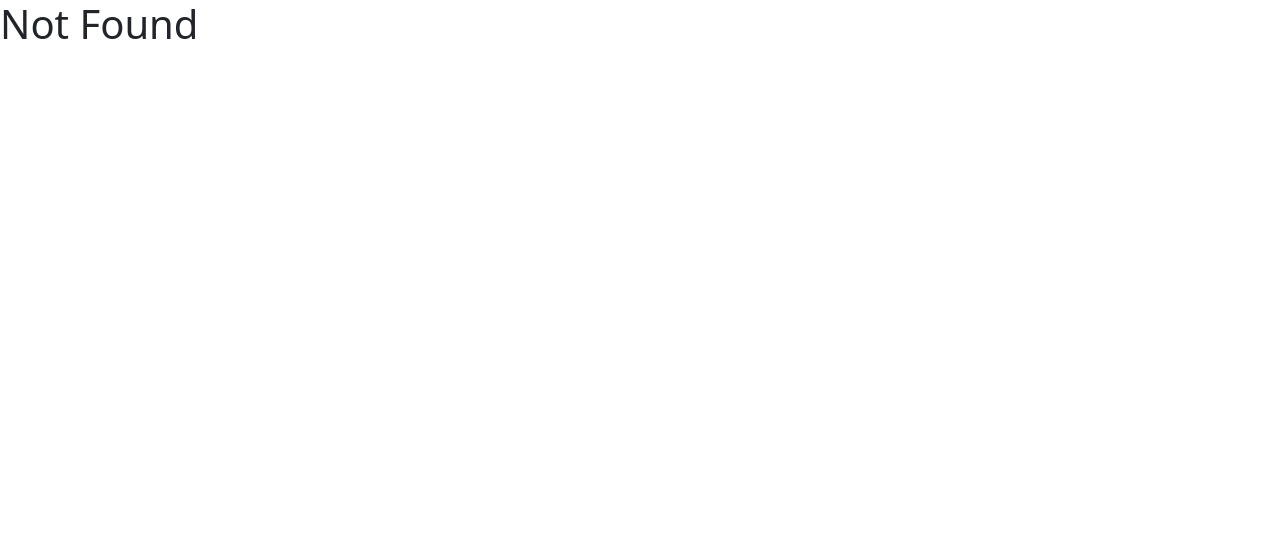
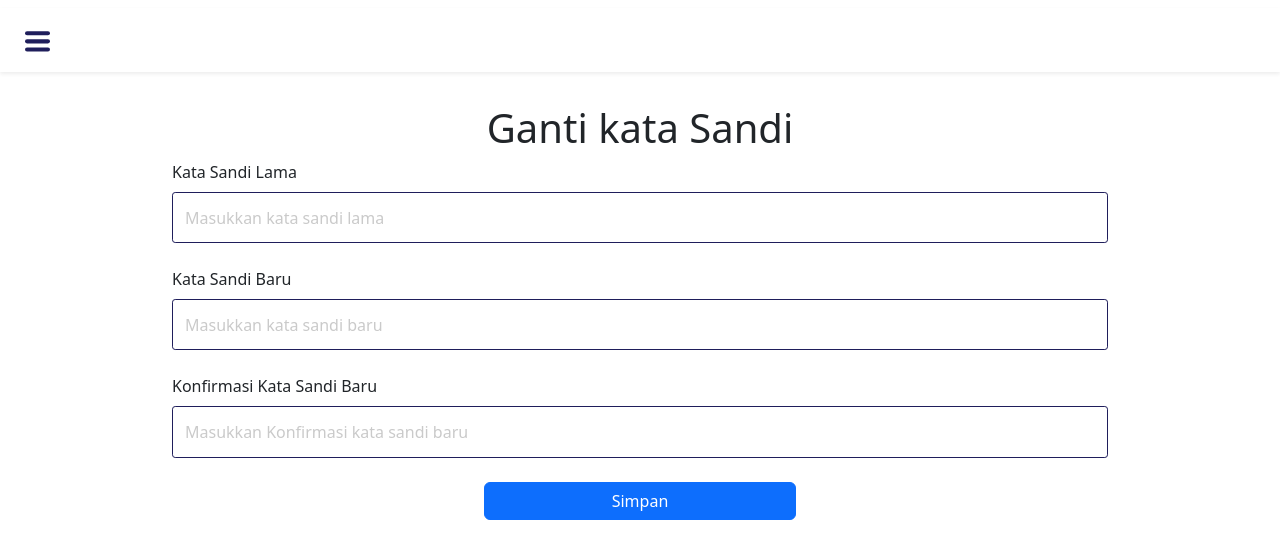
Before and after one commit to laoderidho/skripsi_frontend, a React (Create React App) app in the folder cusr-unai/: page /admin/ganti-sandi in a window 1280 px wide. Shown: the top 558 px of the page. Built offline with nearby package versions, Linux system fonts and the light colour scheme; sample sign-in values are in the browser's storage.

Commit message:
add icon and change password feature

```diff
--- a/cusr-unai/public/index.html
+++ b/cusr-unai/public/index.html
@@ -10,19 +10,10 @@
       content="Web site created using create-react-app"
     />
     <link rel="apple-touch-icon" href="%PUBLIC_URL%/logo192.png" />
-    <!--
-      manifest.json provides metadata used when your web app is installed on a
-      user's mobile device or desktop. See https://developers.google.com/web/fundamentals/web-app-manifest/
-    -->
-    <!--
-      Notice the use of %PUBLIC_URL% in the tags above.
-      It will be replaced with the URL of the `public` folder during the build.
-      Only files inside the `public` folder can be referenced from the HTML.
-
-      Unlike "/favicon.ico" or "favicon.ico", "%PUBLIC_URL%/favicon.ico" will
-      work correctly both with client-side routing and a non-root public URL.
-      Learn how to configure a non-root public URL by running `npm run build`.
-    -->
+    <meta name="viewport" content="width=device-width, initial-scale=1">
+    <link rel="stylesheet" href="https://cdnjs.cloudflare.com/ajax/libs/font-awesome/6.4.0/css/all.min.css"
+      integrity="sha512-iecdLmaskl7CVkqkXNQ/ZH/XLlvWZOJyj7Yy7tcenmpD1ypASozpmT/E0iPtmFIB46ZmdtAc9eNBvH0H/ZpiBw=="
+      crossorigin="anonymous" referrerpolicy="no-referrer" />
     <title>Asuhan Keperawatan UNAI</title>
 
   </head>
--- a/cusr-unai/src/Pages/Admin/data-pasien/DaftarPasien.jsx
+++ b/cusr-unai/src/Pages/Admin/data-pasien/DaftarPasien.jsx
@@ -8,20 +8,7 @@ export default function DaftarPasien() {
         {/* Title */}
         <div className="d-flex justify-content-between">
             <div>
-            <svg
-                xmlns="http://www.w3.org/2000/svg"
-                fill="none"
-                viewBox="0 0 24 24"
-                stroke-width="1.5"
-                stroke="currentColor"
-                class="backbutton"
-            >
-                <path
-                stroke-linecap="round"
-                stroke-linejoin="round"
-                d="M10.5 19.5L3 12m0 0l7.5-7.5M3 12h18"
-                />
-            </svg>
+          si
             </div>
 
             <div>
--- a/cusr-unai/src/Pages/Perawat/PerawatDashboard.jsx
+++ b/cusr-unai/src/Pages/Perawat/PerawatDashboard.jsx
@@ -35,10 +35,8 @@ export default function PerawatDashboard() {
     }
 
   return (
-    <>
-        <Sidebar>
+    <Sidebar>
 
-        </Sidebar>
-    </>
+    </Sidebar>
   )
 }
--- /dev/null
+++ b/cusr-unai/src/Pages/menu/GantiSandi.jsx
@@ -0,0 +1,90 @@
+import React,{useEffect, useState} from 'react'
+import Sidebar from '../../components/menu/Sidebar'
+import {Form, Button} from 'react-bootstrap'
+import axios from '../../axios'
+import AuthorizationRoute from '../../AuthorizationRoute'
+import { useNavigate } from 'react-router-dom'
+
+const GantiSandi = () => {
+
+  const [oldPassword, setOldPassword] = useState('')
+  const [newPassword, setNewPassword] = useState('')
+  const [confirmPassword, setConfirmPassword] = useState('')
+  const [message, setMessage] = useState('')
+  const navigate = useNavigate()
+
+
+  const submitChangePassword = async (e) =>{
+    e.preventDefault()
+    try {
+      const res = await axios.post(
+        "/update-password",
+        {
+          currentpassword: oldPassword,
+          password: newPassword,
+          confirmpassword: confirmPassword,
+        },
+        {
+          headers: {
+            Authorization: `Bearer ${localStorage.getItem("token")}`,
+          },
+        }
+      );
+      setMessage(res.data.message)
+      navigate('/login')
+    } catch (error) {
+        AuthorizationRoute(error.response.status)
+    }
+  }
+
+  useEffect(()=>{
+
+  }, [message])
+
+  return (
+    <Sidebar>
+      <h1 className="text-center">Ganti kata Sandi</h1>
+
+      <Form
+        onSubmit={submitChangePassword}
+        className="d-flex align-items-center flex-column"
+      >
+        <Form.Group className="w-75 mb-4">
+          <Form.Label>Kata Sandi Lama</Form.Label>
+          <Form.Control
+            type="password"
+            placeholder="Masukkan kata sandi lama"
+            value={oldPassword}
+            onChange={(e) => setOldPassword(e.target.value)}
+          />
+        </Form.Group>
+
+        <Form.Group className="w-75 mb-4">
+          <Form.Label>Kata Sandi Baru</Form.Label>
+          <Form.Control
+            type="password"
+            placeholder="Masukkan kata sandi baru"
+            value={newPassword}
+            onChange={(e) => setNewPassword(e.target.value)}
+          />
+        </Form.Group>
+
+        <Form.Group className="w-75 mb-4">
+          <Form.Label>Konfirmasi Kata Sandi Baru</Form.Label>
+          <Form.Control
+            type="password"
+            placeholder="Masukkan Konfirmasi kata sandi baru"
+            value={confirmPassword}
+            onChange={(e) => setConfirmPassword(e.target.value)}
+          />
+        </Form.Group>
+
+        <Button type="submit" className="btn btn-primary w-25">
+          Simpan
+        </Button>
+      </Form>
+    </Sidebar>
+  );
+}
+
+export default GantiSandi
--- a/cusr-unai/src/components/menu/Login.jsx
+++ b/cusr-unai/src/components/menu/Login.jsx
@@ -1,58 +1,68 @@
-import React, { useEffect, useState, useRef } from 'react'
-import {Form, Button} from 'react-bootstrap'
-import axios from '../../axios'
-import { useNavigate } from 'react-router-dom'
-
+import React, { useEffect, useState, useRef } from "react";
+import { Form, Button } from "react-bootstrap";
+import axios from "../../axios";
+import { useNavigate } from "react-router-dom";
 
 export default function Login() {
+  const [username, setUsername] = useState("");
+  const [password, setPassword] = useState("");
+  const navigate = useNavigate();
+  const ref = useRef(null);
 
-  const [username, setUsername] = useState('')
-  const [password, setPassword] = useState('')
-  const navigate = useNavigate()
-  const ref = useRef(null)
-
-  useEffect(()=>{
-    if(localStorage.getItem('token')){
-      return localStorage.removeItem('token')
+  useEffect(() => {
+    if (localStorage.getItem("token")) {
+      return localStorage.removeItem("token");
     }
-  },[])
+  }, []);
 
   const loginForm = async (e) => {
-    e.preventDefault()
+    e.preventDefault();
     try {
-          const res = await axios.post('/login', {
+      const res = await axios.post("/login", {
         email: username,
-              password: password
-          })
+        password: password,
+      });
       const role = res.data.role;
-          if (role === 'admin') {
+      if (role === "admin") {
         navigate("/admin/dashboard");
-          }else if(role === 'perawat'){
-            navigate('/perawat/dashboard')
+      } else if (role === "perawat") {
+        navigate("/perawat/dashboard");
       }
-          localStorage.setItem('token', res.data.access_token)
-      } catch (error) {
-
-      }
+      localStorage.setItem("token", res.data.access_token);
+    } catch (error) {}
   };
 
   return (
     <div className="blue-login d-flex justify-content-center align-items-center">
       <div className="card-login bg-white rounded">
         <div className="image-logo container pt-5 pb-3 d-flex justify-content-evenly">
-          <img src="./assets/img/logo.svg" alt="tes" className='w-40'/>
-          <strong className='pt-2'>Klinik Universitas Advent Indonesia</strong>
+          <img src="./assets/img/logo.svg" alt="tes" className="w-40" />
+          <strong className="pt-2">Klinik Universitas Advent Indonesia</strong>
         </div>
-      <Form className='container' onSubmit={loginForm}>
+        <Form className="container" onSubmit={loginForm}>
           <Form.Group>
             <Form.Label>Username</Form.Label>
-          <Form.Control type="text" placeholder="Enter username" value={username} onChange={(e)=> setUsername(e.target.value)}/>
+            <Form.Control
+              type="text"
+              placeholder="Enter username"
+              value={username}
+              onChange={(e) => setUsername(e.target.value)}
+            />
           </Form.Group>
-        <Form.Group className='pt-2'>
+          <Form.Group className="pt-2">
             <Form.Label>Password</Form.Label>
-          <Form.Control type="password" placeholder="Enter username" value={password} onChange={(e)=> setPassword(e.target.value)} />
+            <Form.Control
+              type="password"
+              placeholder="Enter username"
+              value={password}
+              onChange={(e) => setPassword(e.target.value)}
+            />
           </Form.Group>
-        <Button variant="primary" type="submit" className='w-100 mt-3 loginbutton'>
+          <Button
+            variant="primary"
+            type="submit"
+            className="w-100 mt-3 loginbutton"
+          >
             Login
           </Button>
         </Form>
--- /dev/null
+++ b/cusr-unai/src/components/menu/Logout.jsx
@@ -0,0 +1,32 @@
+import { useEffect } from 'react'
+import { useNavigate } from 'react-router-dom'
+import axios from '../../axios'
+import AuthorizationRoute from '../../AuthorizationRoute'
+
+
+const Logout = () => {
+
+    const navigate = useNavigate()
+    const token = localStorage.getItem('token')
+
+
+    useEffect(()=>{
+        return () => Logout()
+    }, [])
+
+    const Logout = async ()=>{
+        try {
+            await axios.get('/logout', {
+                headers: {
+                    Authorization: `Bearer ${token}`
+                }
+            })
+            localStorage.removeItem('token')
+            navigate('/login')
+        } catch (error) {
+            AuthorizationRoute(error.response.status)
+        }
+    }
+}
+
+export default Logout
--- a/cusr-unai/src/components/menu/Sidebar.jsx
+++ b/cusr-unai/src/components/menu/Sidebar.jsx
@@ -26,7 +26,9 @@ export default function Sidebar(props){
        }
    };
 
-   console.log(dataMenu);
+   const iconStyle = {
+    marginRight: "1rem",
+   }
 
     const getClick = () => {
         setSidebar(!sidebar);
@@ -36,10 +38,11 @@ export default function Sidebar(props){
         return (
           <Accordion defaultActiveKey="0">
             <Accordion.Item>
-              <Accordion.Header>{item.name}</Accordion.Header>
+              <Accordion.Header> <i className={item.icon} style={iconStyle}></i> {item.name}</Accordion.Header>
               <Accordion.Body>
                 {item.child.map((item, index) => (
                   <Link  to={item.path}>
+                    <i className={item.icon} style={iconStyle}></i>
                     {item.name}
                   </Link>
                 ))}
@@ -97,12 +100,14 @@ export default function Sidebar(props){
         <div className={`sidebar ${sidebar ? "" : "sidebar-false"}`}>
             {dataMenu.map((item, index) => (
               item.child ? componentChild(item) :
-              <Link key={index} to={item.path}>{item.name}</Link>
+              <Link key={index} to={item.path}> <i className={item.icon} style={iconStyle}></i> {item.name}</Link>
             ))}
         </div>
 
         {/* Content */}
-        <div className="content">{props.children}</div>
+        <div className="content">
+          {props.children}
+        </div>
       </div>
     );
 }
--- a/cusr-unai/src/data/ConfigMenu.js
+++ b/cusr-unai/src/data/ConfigMenu.js
@@ -3,83 +3,104 @@ const ConfigMenu = [
     path: "/admin/dashboard",
     name: "Dasboard",
     role: "admin",
-    child: null
+    icon: "fa-solid fa-gauge",
+    child: null,
   },
   {
     path: "/admin/daftar-pasien",
     name: "Daftar Pasien",
     role: "admin",
-    child: null
+    icon: "fa-solid fa-bed",
+    child: null,
   },
   {
     path: "/admin/daftar-perawat",
     name: "Daftar Perawat",
     role: "admin",
-    child: null
+    icon: "fa-solid fa-user-nurse",
+    child: null,
+  },
+  {
+    path: "/standar",
+    name: "Standar Keperawatan",
+    role: "admin",
+    icon: "fa-solid fa-hospital-user",
+    child: [
+      {
+        path: "admin/Standar-keperawatan/diagnosa",
+        name: "Diagnosa",
+        role: "admin",
+        icon: "fa-solid fa-stethoscope",
+      },
+      {
+        path: "admin/standar-keperawatan/Intervensi",
+        name: "Intervensi",
+        role: "admin",
+        icon: "fa-solid fa-person-dots-from-line",
+      },
+      {
+        path: "admin/standar-keperawatan/Luaran",
+        name: "Luaran",
+        role: "admin",
+        icon: "fa-solid fa-clipboard-user"
+      },
+    ],
+  },
+  {
+    path: "/admin/ganti-sandi",
+    name: "Ganti Kata Sandi",
+    role: "admin",
+    icon: "fa-solid fa-key",
+    child: null,
   },
   {
     path: "/admin/logout",
     name: "Logout",
     role: "admin",
-    child: null
-  },
-  {
-    path: "/standar",
-    name: "Standar Keperawatan",
-    role: "admin",
-    child: [
-      {
-        path: "admin/Standar-keperawatan/diagnosa",
-        name: "Diagnosa",
-        role: "admin",
-      },
-      {
-        path: "admin/standar-keperawatan/Intervensi",
-        name: "Intervensi",
-        role: "admin",
-      },
-      {
-        path: "admin/standar-keperawatan/Luaran",
-        name: "Luaran",
-        role: "admin",
-      },
-    ],
+    icon: "fa-solid fa-right-from-bracket",
+    child: null,
   },
   {
     path: "/perawat/profile",
     name: "Profile",
     role: "perawat",
-    child: null
+    child: null,
   },
   {
     path: "/perawat/daftar-pasien",
     name: "Daftar Pasien",
     role: "perawat",
-    child: null
+    child: null,
   },
   {
     path: "/perawat/Laporan",
     name: "Laporan",
     role: "perawat",
-    child: null
+    child: null,
   },
   {
     path: "/perawat/pemeriksaan-awal",
     name: "Pemeriksaan Awal",
     role: "perawat",
-    child: null
+    child: null,
   },
   {
     path: "/perawat/ganti-kata-sandi",
     name: "Ganti Kata Sandi",
     role: "perawat",
-    child: null
+    child: null,
+  },
+  {
+    path: "/perawat/ganti-sandi",
+    name: "Ganti Kata Sandi",
+    role: "perawat",
+    child: null,
   },
   {
     path: "/perawat/logout",
     name: "Logout",
     role: "perawat",
-    child: null
+    child: null,
   },
 ];
 
--- a/cusr-unai/src/routes/Router.jsx
+++ b/cusr-unai/src/routes/Router.jsx
@@ -1,11 +1,17 @@
 import React from "react";
 import { BrowserRouter, Routes, Route} from "react-router-dom";
+
+// Menu Components Import
 import Home from "../Pages/Home";
 import Login from "../components/menu/Login";
+import GantiSandi from "../Pages/menu/GantiSandi";
+
+// Admin Component Import
 import DaftarPasien from "../Pages/Admin/data-pasien/DaftarPasien";
 import DashboardPage from "../Pages/Admin/dashboard/DashboardPage";
+import Logout from "../components/menu/Logout";
 
-// Perawat Component
+// Perawat Component Import
 import PerawatDashboard from "../Pages/Perawat/PerawatDashboard";
 
 // protected route Function
@@ -22,9 +28,12 @@ export default function Router() {
           {/* Admin Route */}
           <Route path="admin/daftarpasien" element={<DaftarPasien />} />
           <Route path="/admin/dashboard" element={<DashboardPage />} />
+          <Route path="/admin/logout" element={<Logout />} />
+          <Route path="/admin/ganti-sandi" element={<GantiSandi />} />
 
           {/* perawat Route*/}
           <Route path="/perawat/dashboard" element={<PerawatDashboard />} />
+          <Route path="/perawat/ganti-sandi" element={<GantiSandi />} />
         </Route>
 
         {/* Route not found */}
--- a/cusr-unai/src/style/index.css
+++ b/cusr-unai/src/style/index.css
@@ -157,6 +157,9 @@
 .custom-table tbody tr:nth-child(even) {
     background-color: #f7f7f7;
 }
+
+
+
 /* Buat Mobile */
 @media (max-width: 600px) {
     .custom-table th:nth-child(1),
```
Lines whose indentation alone changed are shown as unchanged.
